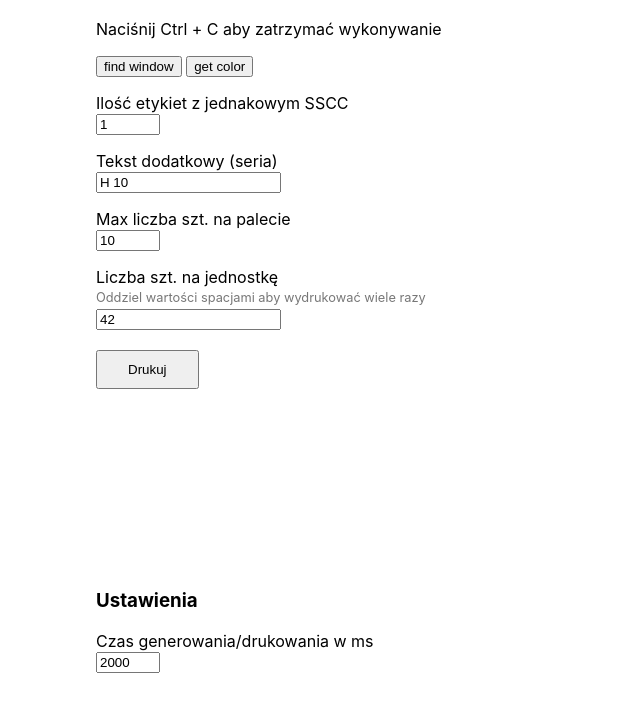
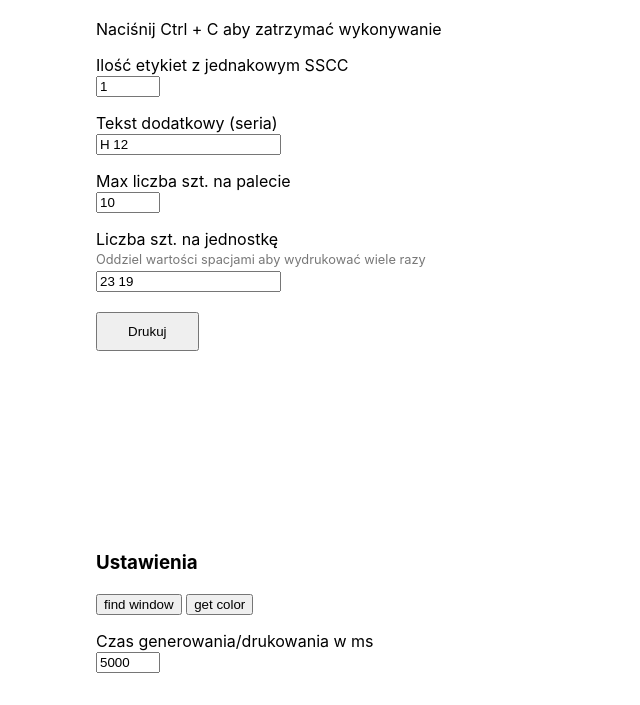
Before and after one commit to paul-swiecicki/auto-etlog, an Electron app: page src/index.html in a window 800 px wide. Shown: the part 95-800 px from the top of the page, without its empty margins (0-640 px from the left). Drawn offline with Linux system fonts and the light colour scheme.

Commit message:
add btns gen time setting input

```diff
--- a/src/index.html
+++ b/src/index.html
@@ -9,8 +9,6 @@
   <body>
     <h1>Auto EtLog</h1>
     <p>Naciśnij Ctrl + C aby zatrzymać wykonywanie</p>
-    <button id="find">find window</button>
-    <button id="getColor">get color</button>
 
     <div class="inputContainer">
       <label for="ssccAmount">Ilość etykiet z jednakowym SSCC </label>
@@ -18,7 +16,7 @@
     </div>
     <div class="inputContainer">
       <label for="additionalText">Tekst dodatkowy (seria)</label>
-      <input type="text" id="additionalText" value="H 10" />
+      <input type="text" id="additionalText" value="H 12" />
     </div>
     <!-- <div class="spacer"></div> -->
 
@@ -31,15 +29,18 @@
       <label for="amount" class="additionalDesc">
         Oddziel wartości spacjami aby wydrukować wiele razy
       </label>
-      <input type="text" id="amount" value="42" />
+      <input type="text" id="amount" value="23 19" />
     </div>
     <button id="print" class="printBtn">Drukuj</button>
 
     <div class="settings">
       <h3>Ustawienia</h3>
+      <button id="find">find window</button>
+      <button id="getColor">get color</button>
+
       <div class="inputContainer">
         <label for="btnsGenTime">Czas generowania/drukowania w ms </label>
-        <input type="number" id="btnsGenTime" value="2000" />
+        <input type="number" id="btnsGenTime" value="5000" />
       </div>
     </div>
   </body>
```
Also changed, not shown: src/auto.js (+6 -3 lines).
